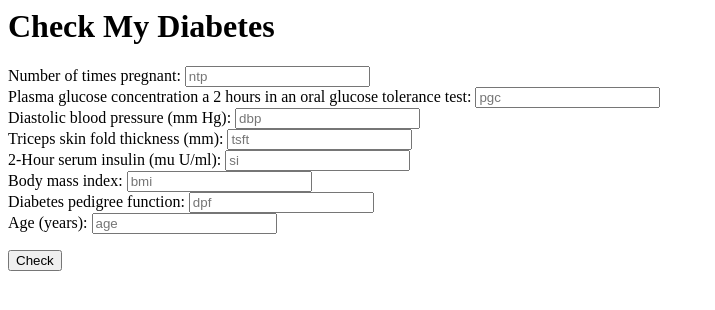
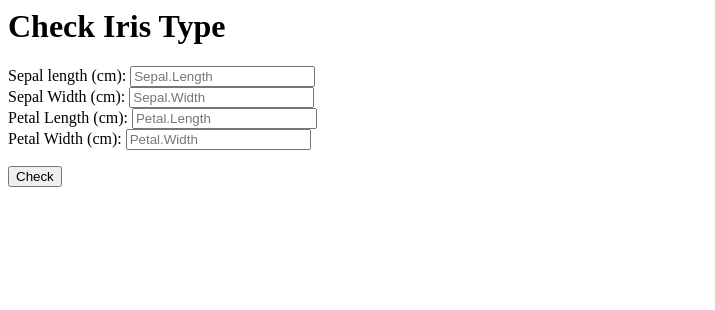
Before and after one commit to liviapopper/jads_data_engineering_group9, a Flask app: template prediction-ui-embedded-gcs/templates/user_form.html in a window 1280 px wide. Shown: the top 310 px of the page, without its empty margins (0-715 px from the left). Run offline with Flask 2, Linux system fonts and the light colour scheme; the template is opened without the code that fills it, so the values that code supplies are empty.

Commit message:
adjusting names

```diff
--- a/prediction-ui-embedded-gcs/app.py
+++ b/prediction-ui-embedded-gcs/app.py
@@ -5,7 +5,7 @@ import os
 import pandas as pd
 from flask import Flask, request, render_template, jsonify
 
-from diabetes_predictor import DiabetesPredictor
+from iris_predictor import IrisPredictor
 
 # Flask constructor
 app = Flask(__name__)
@@ -13,23 +13,19 @@ app = Flask(__name__)
 
 # A decorator used to tell the application
 # which URL is associated function
-@app.route('/checkdiabetes', methods=["GET", "POST"])
-def check_diabetes():
+@app.route('/checkiris', methods=["GET", "POST"])
+def check_iris():
     if request.method == "POST":
         prediction_input = [
             {
-                "ntp": int(request.form.get("ntp")),  # getting input with name = ntp in HTML form
-                "pgc": int(request.form.get("pgc")),  # getting input with name = pgc in HTML form
-                "dbp": int(request.form.get("dbp")),
-                "tsft": int(request.form.get("tsft")),
-                "si": int(request.form.get("si")),
-                "bmi": float(request.form.get("bmi")),
-                "dpf": float(request.form.get("dpf")),
-                "age": int(request.form.get("age"))
+                "Sepal.Length": float(request.form.get("Sepal.Length")),  # getting input in HTML form
+                "Sepal.Width": float(request.form.get("Sepal.Width")),
+                "Petal.Length": float(request.form.get("Petal.Length")),
+                "Petal.Width": float(request.form.get("Petal.Width"))
             }
         ]
         print(prediction_input)
-        dp = DiabetesPredictor()
+        dp = IrisPredictor()
         df = pd.read_json(json.dumps(prediction_input), orient='records')
         status = dp.predict_single_record(df)
         # return the prediction outcome as a json message. 200 is HTTP status code 200, indicating successful completion
--- a/prediction-ui-embedded-gcs/iris_predictor.py
+++ b/prediction-ui-embedded-gcs/iris_predictor.py
@@ -5,7 +5,7 @@ from keras.models import load_model
 import os
 
 
-class DiabetesPredictor:
+class IrisPredictor:
     def __init__(self):
         self.model = None
 
@@ -15,5 +15,5 @@ class DiabetesPredictor:
             self.model = load_model(model_name)
         y_pred = self.model.predict(df)
         print(y_pred[0])
-        status = (y_pred[0] > 0.5)
+        status = (y_pred[0])
         return status
--- a/prediction-ui-embedded-gcs/templates/user_form.html
+++ b/prediction-ui-embedded-gcs/templates/user_form.html
@@ -1,32 +1,22 @@
 <html>
 <body>
 
-<form action="/checkdiabetes" method="POST">
-    <h1> Check My Diabetes</h1>
-    <label for="ntp">Number of times pregnant:</label>
-    <input type="text" id="ntp" name="ntp" placeholder="ntp"> <br>
+<form action="/checkiris" method="POST">
+    <h1> Check Iris Type</h1>
+    <label for="Sepal.Length">Sepal length (cm):</label>
+    <input type="text" id="Sepal.Length" name="Sepal.Length" placeholder="Sepal.Length"> <br>
 
-    <label for="pgc">Plasma glucose concentration a 2 hours in an oral glucose tolerance test:</label>
-    <input type="text" id="pgc" name="pgc" placeholder="pgc"> <br>
+    <label for="Sepal.Width">Sepal Width (cm):</label>
+    <input type="text" id="Sepal.Width" name="Sepal.Width" placeholder="Sepal.Width"> <br>
 
-    <label for="dbp">Diastolic blood pressure (mm Hg):</label>
-    <input type="text" id="dbp" name="dbp" placeholder="dbp"> <br>
+    <label for="Petal.Length">Petal Length (cm):</label>
+    <input type="text" id="Petal.Length" name="Petal.Length" placeholder="Petal.Length"> <br>
 
-    <label for="tsft">Triceps skin fold thickness (mm):</label>
-    <input type="text" id="tsft" name="tsft" placeholder="tsft"> <br>
+    <label for="Petal.Width">Petal Width (cm):</label>
+    <input type="text" id="Petal.Width" name="Petal.Width" placeholder="Petal.Width"> <br>
 
-    <label for="si">2-Hour serum insulin (mu U/ml):</label>
-    <input type="text" id="si" name="si" placeholder="si"> <br>
+    <p><input type='submit' value='Check'/></p>
 
-    <label for="bmi">Body mass index:</label>
-    <input type="text" id="bmi" name="bmi" placeholder="bmi"> <br>
-
-    <label for="dpf">Diabetes pedigree function:</label>
-    <input type="text" id="dpf" name="dpf" placeholder="dpf"> <br>
-
-    <label for="age">Age (years):</label>
-    <input type="text" id="age" name="age" placeholder="age"> <br>
-    <p><input type='submit' value='Check'/></p>
 </form>
 
 </body>
```
Also changed, not shown: prediction-ui-embedded-gcs/cloud_build_prediction-ui-embedded-gcs.json (+4 -4 lines), prediction-ui-embedded-gcs/testResources/prediction_request.json (+4 -8 lines), prediction-ui-embedded-gcs/tests/test_01_iris_predictor.py (renamed from prediction-ui-embedded-gcs/tests/test_01_diabetes_predictor.py, +3 -3 lines), 1 other file.
